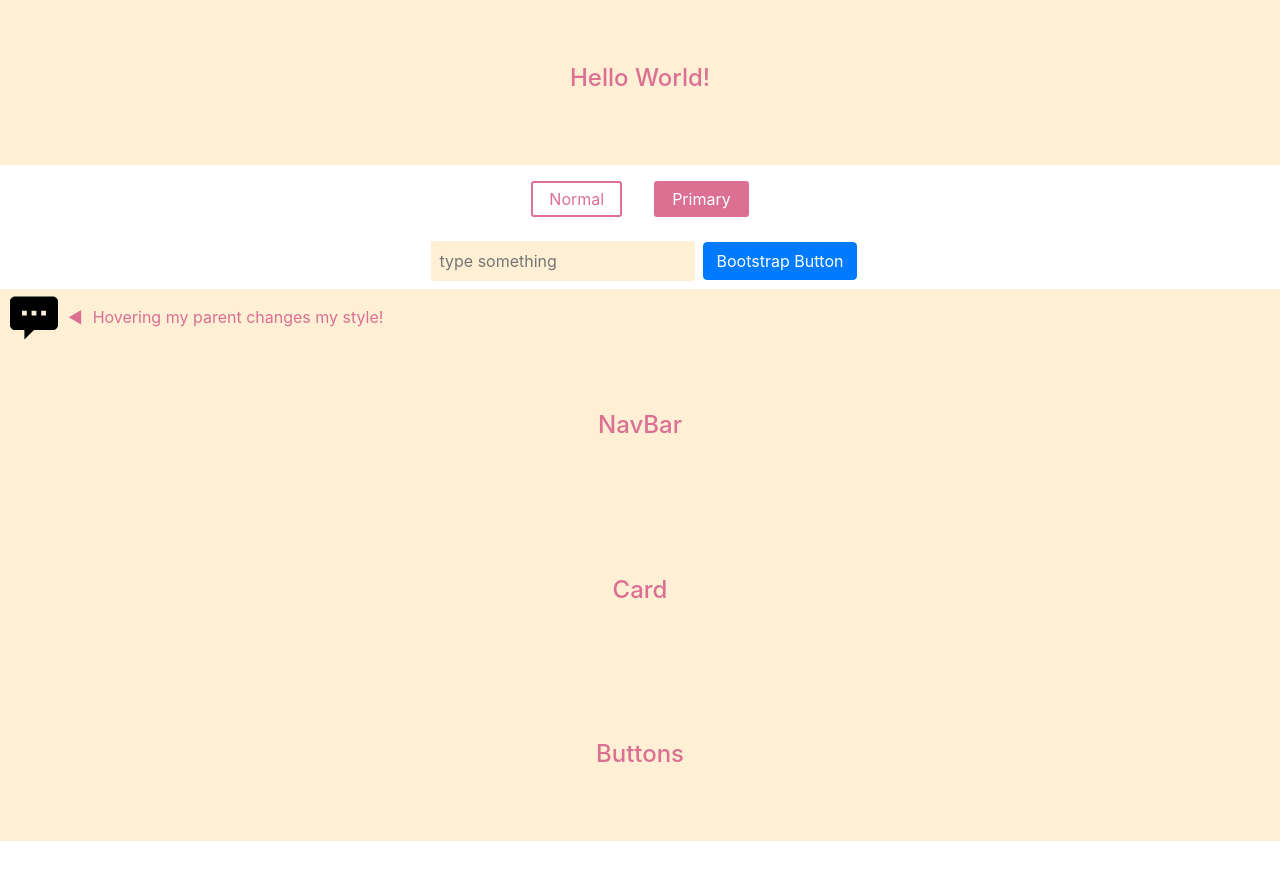
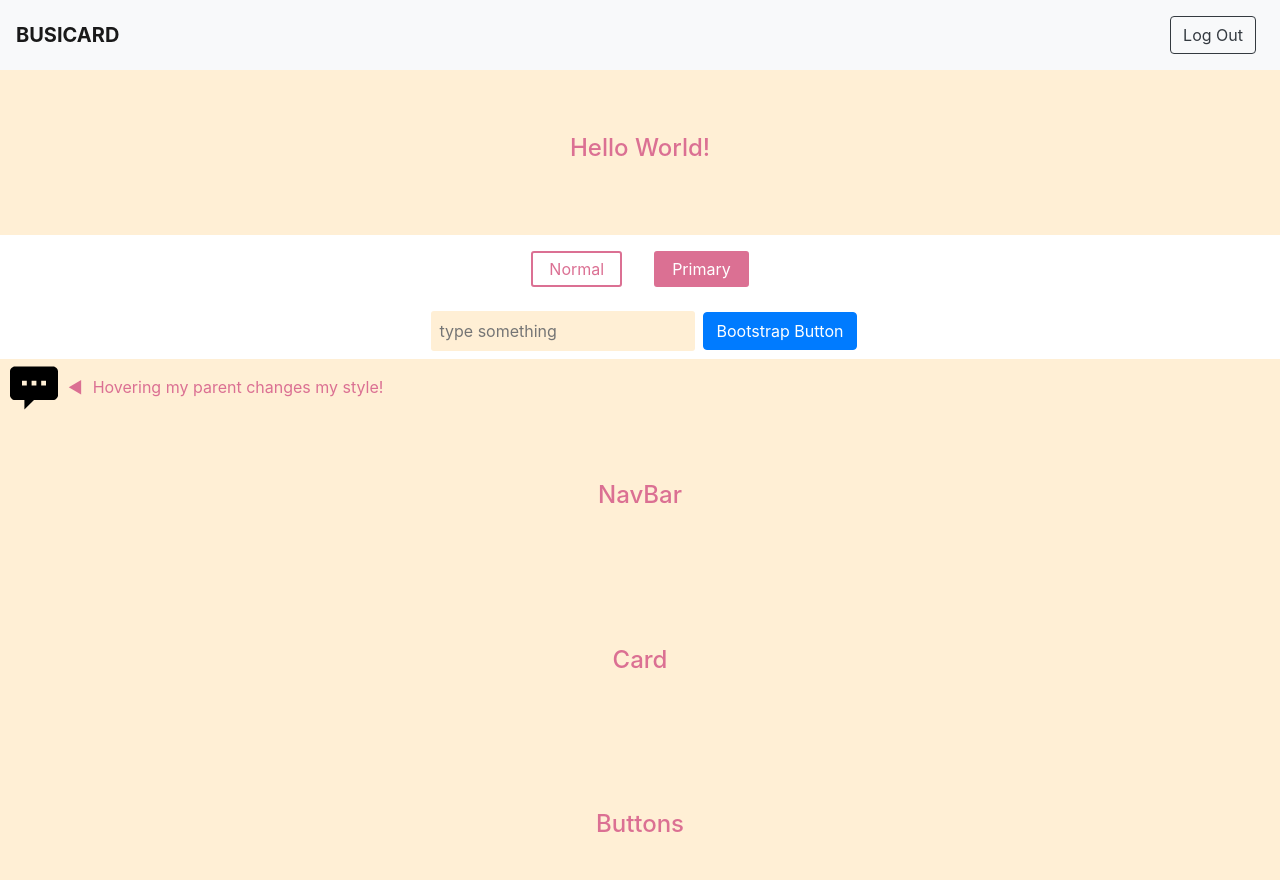
Before and after one commit to devalparikh/BusiCard, a React (Create React App) app in the folder frontend/: page /playground in a window 1280 px wide. Shown: the top 880 px of the page. Before the commit the page ends 841 px from the top, so only its background shows below. Built offline with nearby package versions, Linux system fonts and the light colour scheme.

Commit message:
adding Simple NavBar based off of Figma

```diff
--- a/frontend/src/App.tsx
+++ b/frontend/src/App.tsx
@@ -2,10 +2,12 @@ import React from 'react';
 import logo from './logo.svg';
 import './App.css';
 import Playground from './containers/Playground';
+import NavBar from './components/navbar/NavBar';
 
 function App() {
   return (
     <div className="App">
+      <NavBar></NavBar>
       <Playground test={false}/>
     </div>
   );
--- /dev/null
+++ b/frontend/src/components/navbar/NavBar.tsx
@@ -0,0 +1,16 @@
+import { Navbar, Nav, Button } from 'react-bootstrap';
+
+const NavBar = () => {
+  return(
+    <>
+  <Navbar bg="light" variant="light">
+    <Navbar.Brand href="#home"><b>BUSICARD</b></Navbar.Brand>
+    <Nav className="ml-auto">
+      <Nav.Link href="#home"><Button variant="outline-dark">Log Out</Button></Nav.Link>
+    </Nav>
+  </Navbar>
+</>
+  )
+}
+
+export default NavBar;
```
